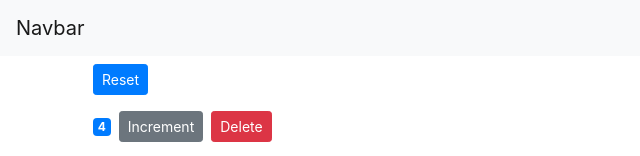
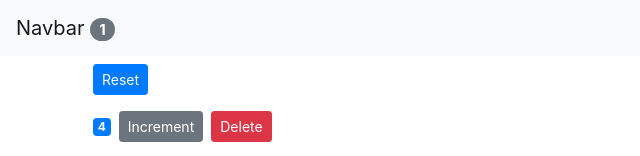
Before and after one commit to joeysaha/ShoppingList, a React (Create React App) app: page / in a window 1280 px wide. Shown: the top 156 px of the page, without its empty margins (0-640 px from the left). Built offline with nearby package versions, Linux system fonts and the light colour scheme.

Commit message:
state passes down from app to counters and navbar and does the thinking. navbar spits out the total number of unique items

```diff
--- a/src/App.js
+++ b/src/App.js
@@ -5,12 +5,62 @@ import NavBar from './components/navbar';
 import Counters from './components/counters'
 
 class App extends Component {
+  state = {
+    counters: [{
+        id: 1,
+        value: 4
+      },
+      {
+        id: 2,
+        value: 0
+      },
+      {
+        id: 3,
+        value: 0
+      },
+      {
+        id: 4,
+        value: 0
+      }
+    ]
+  };
+
+  handleReset = () => {
+    const counters = this.state.counters.map(c => {
+      c.value = 0;
+      return c;
+    });
+    this.setState({
+      counters
+    });
+  };
+
+  handleIncrement = counter => {
+    const counters = [...this.state.counters];
+    const index = counters.indexOf(counter);
+    counters[index] = {
+      ...counter
+    };
+    counters[index].value++;
+    console.log(this.state.counters[0]);
+    this.setState({
+      counters
+    });
+  };
+
+  handleDelete = (counterId) => {
+    const counters = this.state.counters.filter(c => c.id !== counterId);
+    this.setState({
+      counters
+    })
+  };
+
   render() {
     return (
       <React.Fragment>
-        <NavBar />
+        <NavBar totalCounters={this.state.counters.filter(c => c.value > 0).length}/>
         <main className="container">
-          <Counters />
+          <Counters counters={this.state.counters} onReset={this.handleReset} onIncrement={this.handleIncrement} onDelete={this.handleDelete}/>
         </main>
       </React.Fragment>
     );
--- a/src/components/counters.jsx
+++ b/src/components/counters.jsx
@@ -2,54 +2,23 @@ import React, { Component } from 'react';
 import Counter from './counter';
 
 class Counters extends Component {
-    state = {
-        counters: [
-            { id: 1, value: 4 },
-            { id: 2, value: 0 },
-            { id: 3, value: 0 },
-            { id: 4, value: 0 }
-        ]
-    };
-
-    handleReset = () => {
-        const counters = this.state.counters.map(c=> {
-            c.value = 0;
-            return c;
-        });
-        this.setState({ counters });
-    };
-
-    handleIncrement = counter => {
-        const counters =[...this.state.counters];
-        const index = counters.indexOf(counter);
-        counters[index] = {...counter};
-        counters[index].value++;
-        console.log(this.state.counters[0]);
-        this.setState({ counters });
-    };
-
-    handleDelete = (counterId) => {
-        const counters = this.state.counters.filter(c => c.id !== counterId);
-        this.setState({ counters })
-    };
-
     render() {
         return (
           <div>
             <button
-                onClick={this.handleReset}
+                onClick={this.props.onReset}
                 className="btn btn-primary btn-sm m-2"
             >
                 Reset
             </button>
 
-            { this.state.counters.map(counter => (
+            { this.props.counters.map(counter => (
                 <Counter
                     key={counter.id}
-                    onDelete={this.handleDelete}
+                    onDelete={this.props.onDelete}
                     // value={counter.value}
                     // id={counter.id}
-                    onIncrement={this.handleIncrement}
+                    onIncrement={this.props.onIncrement}
                     counter={counter}
                 >
                     {/* <h4>Counter #{counter.id}</h4> */}
--- a/src/components/navbar.jsx
+++ b/src/components/navbar.jsx
@@ -4,7 +4,7 @@ class NavBar extends Component {
     render() {
         return (
             <nav className="navbar navbar-light bg-light">
-            <a className="navbar-brand" href="#">Navbar</a>
+            <a className="navbar-brand" href="#">Navbar{" "} <span className="badge badge-pill badge-secondary">{this.props.totalCounters}</span></a>
         </nav> );
     }
 }
```
